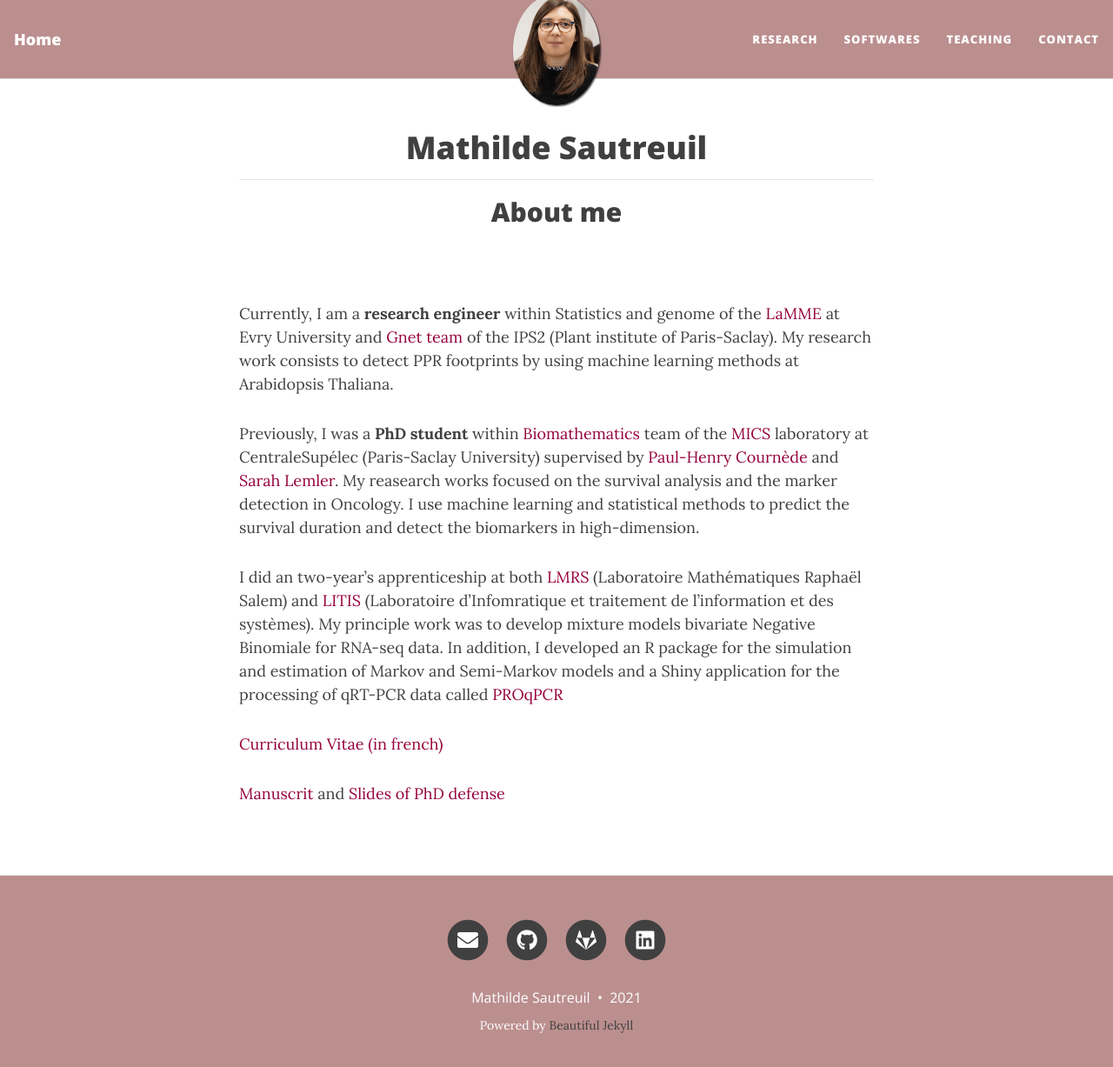
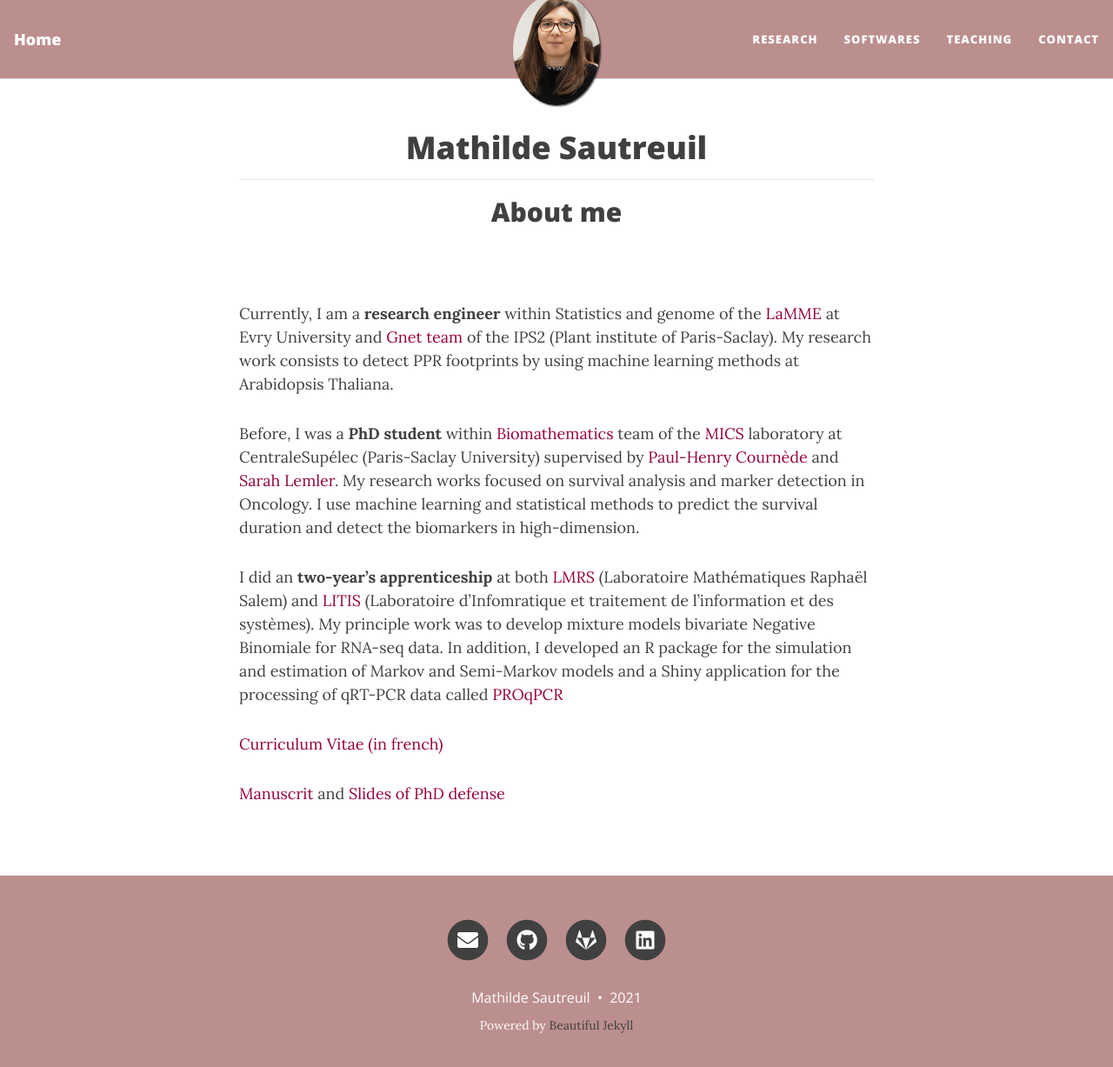
Before and after one commit to mathildesautreuil/mathildesautreuil.github.io, a Jekyll site: the page built from index.md, in a window 1280 px wide and 1240 px high. Shown: the top 1227 px of the window at 87% size. Built offline with Jekyll 4.4.1, drawn with Linux system fonts in a browser that asks for light colours; nearby versions of some CDN libraries; the list of posts is cut into pages by our own code.

Commit message:
about me

```diff
--- a/index.md
+++ b/index.md
@@ -11,9 +11,9 @@ layout: page
 
 Currently, I am a **research engineer** within Statistics and genome of the [LaMME](http://www.math-evry.cnrs.fr/welcome){:target="\_blank"} at Evry University and [Gnet team](http://www.ips2.universite-paris-saclay.fr/en/research/pmin-department-plant-microbe-interactions-and-networks-biotic-interactions/gnet-genomics-networks.html) of the IPS2 (Plant institute of Paris-Saclay). My research work consists to detect PPR footprints by using machine learning methods at Arabidopsis Thaliana.
 
-Previously, I was a **PhD student** within <a href = 'http://biomathematics.mics.centralesupelec.fr/en'>Biomathematics</a> team of the [MICS](http://mics.centralesupelec.fr/en/){:target="\_blank"} laboratory at CentraleSupélec (Paris-Saclay University) supervised by [Paul-Henry Cournède](https://scholar.google.fr/citations?hl=fr&user=LGr1sroAAAAJ&view_op=list_works&sortby=pubdate) and [Sarah Lemler](https://sites.google.com/view/sarah-lemler). My reasearch works focused on the survival analysis and the marker detection in Oncology. I use machine learning and statistical methods to predict the survival duration and detect the biomarkers in high-dimension.
+Before, I was a **PhD student** within <a href = 'http://biomathematics.mics.centralesupelec.fr/en'>Biomathematics</a> team of the [MICS](http://mics.centralesupelec.fr/en/){:target="\_blank"} laboratory at CentraleSupélec (Paris-Saclay University) supervised by [Paul-Henry Cournède](https://scholar.google.fr/citations?hl=fr&user=LGr1sroAAAAJ&view_op=list_works&sortby=pubdate) and [Sarah Lemler](https://sites.google.com/view/sarah-lemler). My research works focused on survival analysis and marker detection in Oncology. I use machine learning and statistical methods to predict the survival duration and detect the biomarkers in high-dimension.
 
-I did an two-year's apprenticeship at both [LMRS](http://lmrs.univ-rouen.fr/){:target="\_blank"} (Laboratoire Mathématiques Raphaël Salem) and [LITIS](https://www.litislab.fr/accueil){:target="\_blank"} (Laboratoire d'Infomratique et traitement de l'information et des systèmes). My principle work was to develop mixture models bivariate Negative Binomiale for RNA-seq data. In addition, I developed an R package for the simulation and estimation of Markov and Semi-Markov models and a Shiny application for the processing of qRT-PCR data called [PROqPCR](https://qpcrapp.shinyapps.io/proqpcr/){:target="\_blank"}
+I did an **two-year's apprenticeship** at both [LMRS](http://lmrs.univ-rouen.fr/){:target="\_blank"} (Laboratoire Mathématiques Raphaël Salem) and [LITIS](https://www.litislab.fr/accueil){:target="\_blank"} (Laboratoire d'Infomratique et traitement de l'information et des systèmes). My principle work was to develop mixture models bivariate Negative Binomiale for RNA-seq data. In addition, I developed an R package for the simulation and estimation of Markov and Semi-Markov models and a Shiny application for the processing of qRT-PCR data called [PROqPCR](https://qpcrapp.shinyapps.io/proqpcr/){:target="\_blank"}
 
 [Curriculum Vitae (in french)](img/cv_MSautreuil.pdf)
 <br>
```
